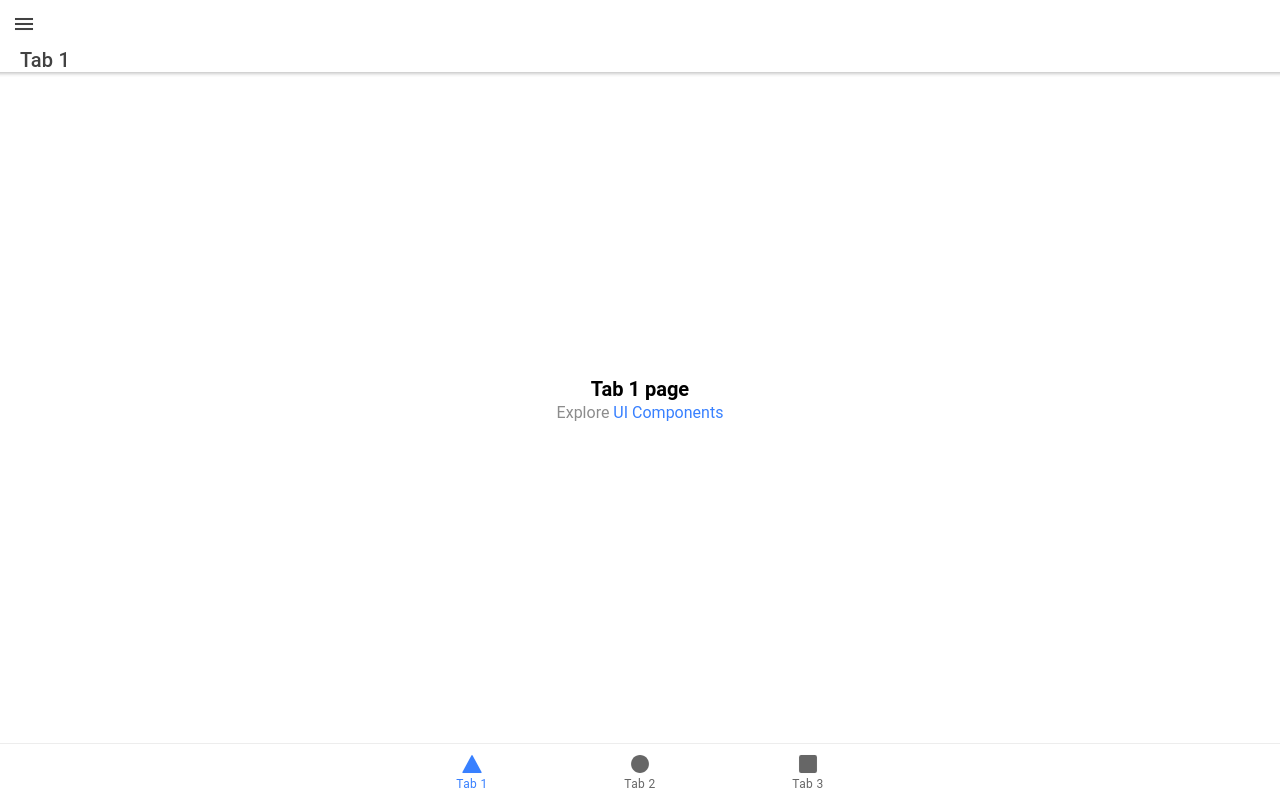
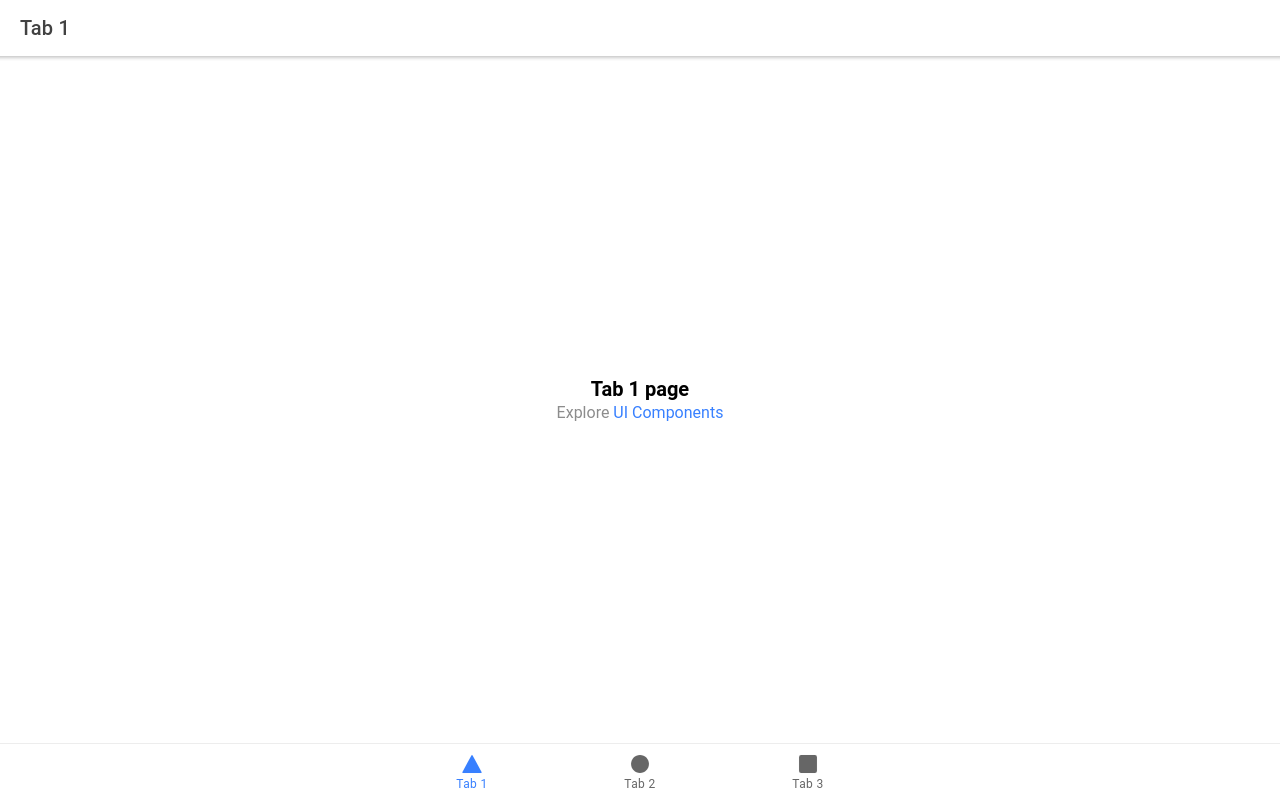
Before and after one commit to Tobeworks/ionicreactsidebartest, a React (Create React App) app: page /tab1 in a window 1280 px wide. Built offline with nearby package versions, Linux system fonts and the light colour scheme.

Commit message:
2 Menus in Root Component

```diff
--- a/src/App.tsx
+++ b/src/App.tsx
@@ -45,8 +45,8 @@ const App: React.FC = () => (
 
     <IonReactRouter>
 
-
-    <IonMenu side="start" menuId="first" contentId="foo" id="first">
+{/* First Menue */}
+     <IonMenu side="start" menuId="first" contentId="foo" id="first">
       <IonHeader>
         <IonToolbar color="primary">
           <IonTitle>Start Menu</IonTitle>
@@ -64,8 +64,28 @@ const App: React.FC = () => (
     </IonMenu>
 
 
+
+{/* Second Menue */}
+     {/* <IonMenu side="start" menuId="second" contentId="foo2" id="second">
+      <IonHeader>
+        <IonToolbar color="primary">
+          <IonTitle>Start Menu 2</IonTitle>
+        </IonToolbar>
+      </IonHeader>
+      <IonContent>
+        <IonList>
+          <IonItem>Menu2 Item</IonItem>
+          <IonItem>Menu2 Item</IonItem>
+          <IonItem>Menu2 Item</IonItem>
+          <IonItem>Menu2 Item</IonItem>
+          <IonItem>Menu2 Item</IonItem>
+        </IonList>
+      </IonContent>
+    </IonMenu>  */}
+
+
       <IonTabs>
-        <IonRouterOutlet id="foo">
+        <IonRouterOutlet >
           <Route exact path="/tab1">
             <Tab1 />
           </Route>
@@ -79,6 +99,7 @@ const App: React.FC = () => (
             <Redirect to="/tab1" />
           </Route>
         </IonRouterOutlet>
+
         <IonTabBar slot="bottom">
           <IonTabButton tab="tab1" href="/tab1">
             <IonIcon icon={triangle} />
--- a/src/pages/Tab1.tsx
+++ b/src/pages/Tab1.tsx
@@ -4,16 +4,16 @@ import './Tab1.css';
 
 const Tab1: React.FC = () => {
   return (
-    <IonPage>
+    <IonPage >
       <IonHeader>
         <IonToolbar>
           <IonButtons>
-            <IonMenuButton></IonMenuButton>
+            <IonMenuButton menu="first"></IonMenuButton>
           </IonButtons>
           <IonTitle>Tab 1</IonTitle>
         </IonToolbar>
       </IonHeader>
-      <IonContent fullscreen>
+      <IonContent fullscreen id="foo">
         <IonHeader collapse="condense">
           <IonToolbar>
             <IonTitle size="large">Tab 1</IonTitle>
--- a/src/pages/Tab2.tsx
+++ b/src/pages/Tab2.tsx
@@ -1,4 +1,4 @@
-import { IonContent, IonHeader, IonPage, IonTitle, IonToolbar } from '@ionic/react';
+import { IonButtons, IonContent, IonHeader, IonMenuButton, IonPage, IonTitle, IonToolbar } from '@ionic/react';
 import ExploreContainer from '../components/ExploreContainer';
 import './Tab2.css';
 
@@ -7,10 +7,13 @@ const Tab2: React.FC = () => {
     <IonPage>
       <IonHeader>
         <IonToolbar>
+          <IonButtons>
+            <IonMenuButton menu="second"></IonMenuButton>
+          </IonButtons>
           <IonTitle>Tab 2</IonTitle>
         </IonToolbar>
       </IonHeader>
-      <IonContent fullscreen>
+      <IonContent fullscreen id="foo2">
         <IonHeader collapse="condense">
           <IonToolbar>
             <IonTitle size="large">Tab 2</IonTitle>
```
